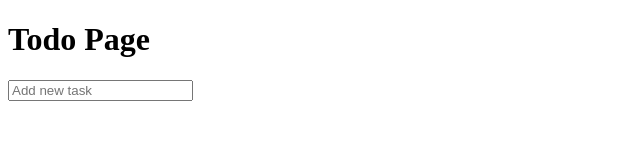
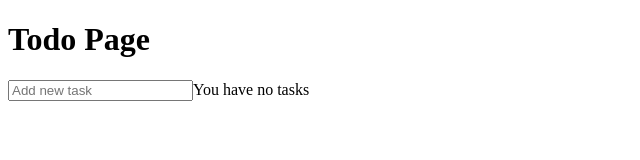
Before and after one commit to julioqui/todo-vue, a Nuxt app: page / in a window 1280 px wide. Shown: the top 160 px of the page, without its empty margins (0-640 px from the left). Built offline with nearby package versions, Linux system fonts and the light colour scheme.

Commit message:
refactor: use pinia state for add/remove functions

```diff
--- a/pages/index.vue
+++ b/pages/index.vue
@@ -1,30 +1,34 @@
 <template>
     <div>
         <h1>Todo Page</h1>
-        <input type="text" placeholder="Add new task" v-model="task" @keyup.enter="addTodo(task)">
-        <ul>
-            <li v-for="(item, index) in todos" :key="index">
-                {{ item }}
-                <button @click="removeTodo(index)">Remove</button>
-            </li>
-        </ul>
+        <input type="text" placeholder="Add new task" v-model="task" @keyup.enter="addTodo">
+        <template v-if="todoStore.todos.length <= 0">You have no tasks</template>
+        <template v-else>
+            <ul>
+                <li v-for="(item, index) in todoStore.todos" :key="index">
+                    {{ item }}
+                    <button @click="removeTodo(index)">Remove</button>
+                </li>
+            </ul>
+        </template>
     </div>
 </template>
 
 <script setup lang="ts">
     import { ref } from "vue"
+    import { useTodoStore } from "@/stores/todoStore"
+
+    const todoStore = useTodoStore()
     const task = ref("")
-    const todos: Ref<string[]> = ref([])
 
-    function addTodo(task: string): void {
-        const newTask: string = task.trim()
-        if (newTask) {
-            todos.value.push(newTask)
-            task = ""
+    function addTodo(): void {
+        if (task.value.trim()) {
+            todoStore.addTodo(task.value)
+        task.value = ""
         }
     }
 
     function removeTodo(index: number): void {
-        todos.value.splice(index, 1)
+        todoStore.removeTodo(index)
     }
 </script>
--- /dev/null
+++ b/stores/todoStore.ts
@@ -0,0 +1,17 @@
+import { defineStore } from "pinia";
+
+export const useTodoStore = defineStore("todo", {
+    state: () => ({ todos: [] as string[] }),
+    actions: {
+        addTodo(task: string): void {
+            const newTask: string = task.trim()
+            if (newTask) {
+                this.todos.push(newTask)
+            }
+        },
+
+        removeTodo(index: number): void {
+            this.todos.splice(index, 1)
+        }
+    }
+})
```
